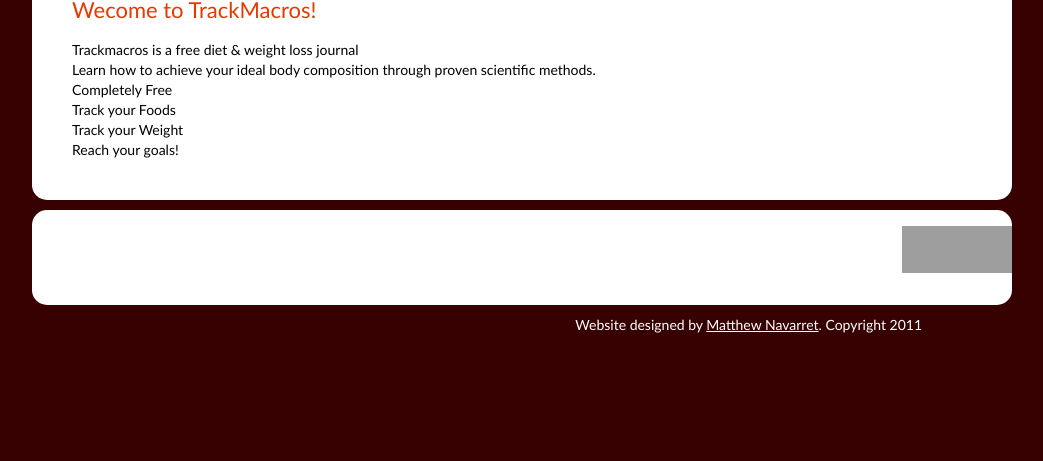
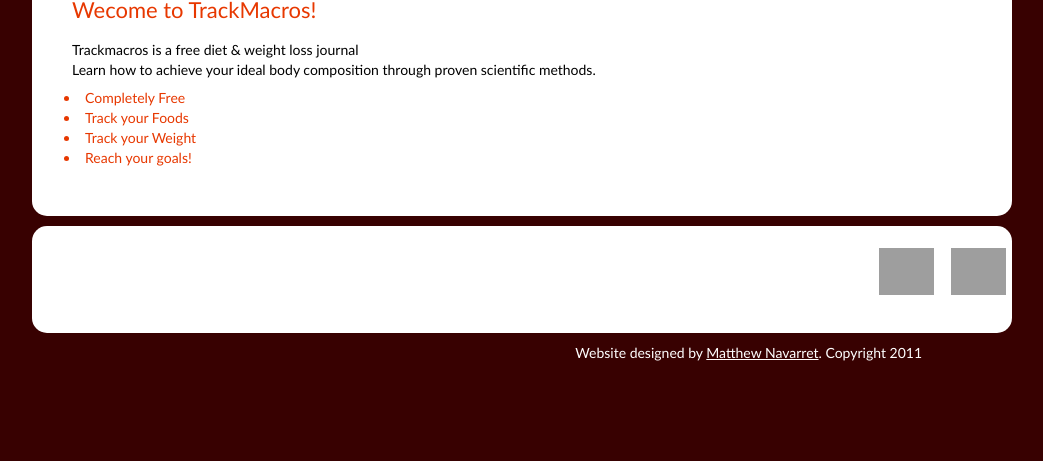
Before and after one commit to mnavarret/trackmacros, a PHP site: template application/views/home.php in a window 1280 px wide. Shown: the part 395-856 px from the top of the page, without its empty margins (118-1161 px from the left). Before the commit the page ends 728 px from the top, so only its background shows below. Run offline with PHP 8.4, Linux system fonts and the light colour scheme; the template is opened without the code that fills it, so the values that code supplies are empty; grey boxes are pictures that could not be loaded.

Commit message:
Added style for ul.

```diff
--- a/css/tmstyle.css
+++ b/css/tmstyle.css
@@ -226,6 +226,16 @@ img.left, figure.left {float: right; margin: 0 0 2em 2em;}
 	-webkit-border-radius: 0px 0px 15px 15px;
 }
 
+ul {
+color: #e73800;
+text-decoration: none;
+text-indent: 5px;
+list-style-position: outside;
+list-style-type: disc;
+padding: 6px;
+margin: 2px;
+}
+
 /* Photos */
 #photo {
 	background: #ffffff;
```
